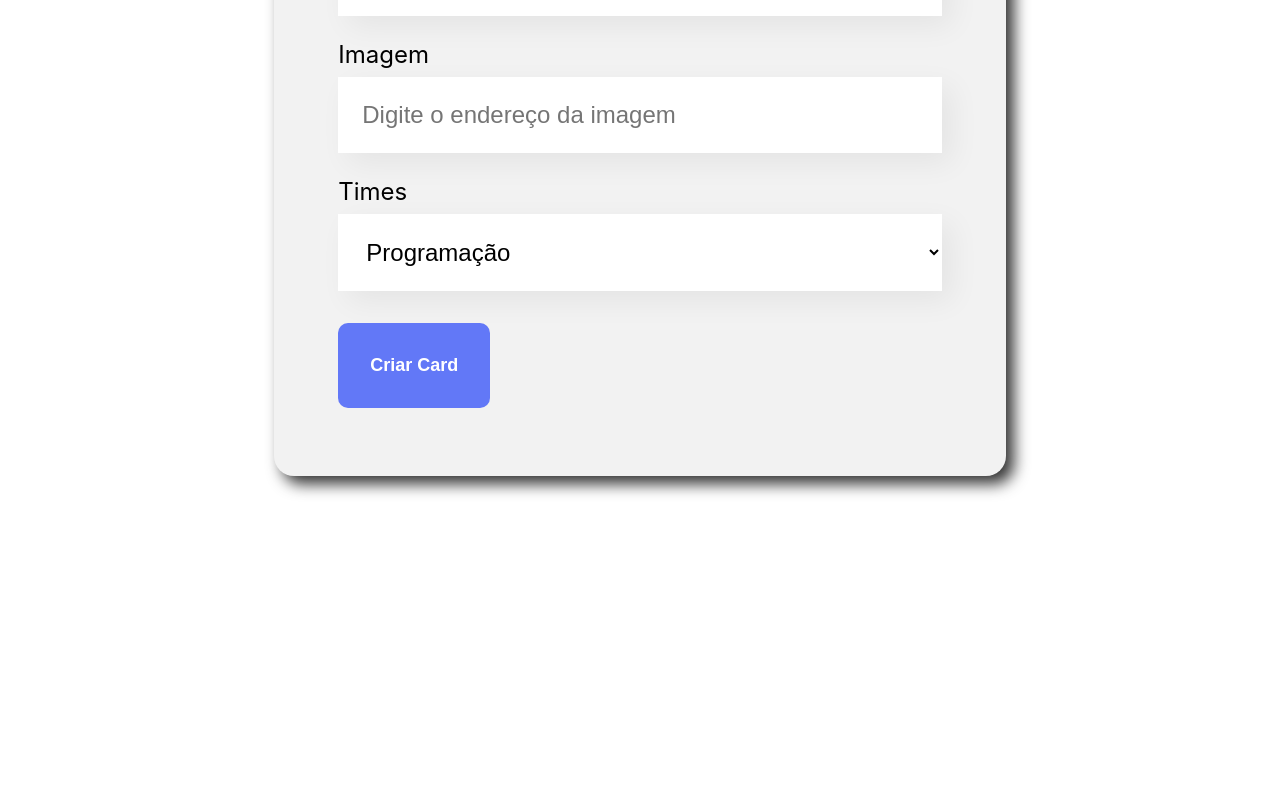
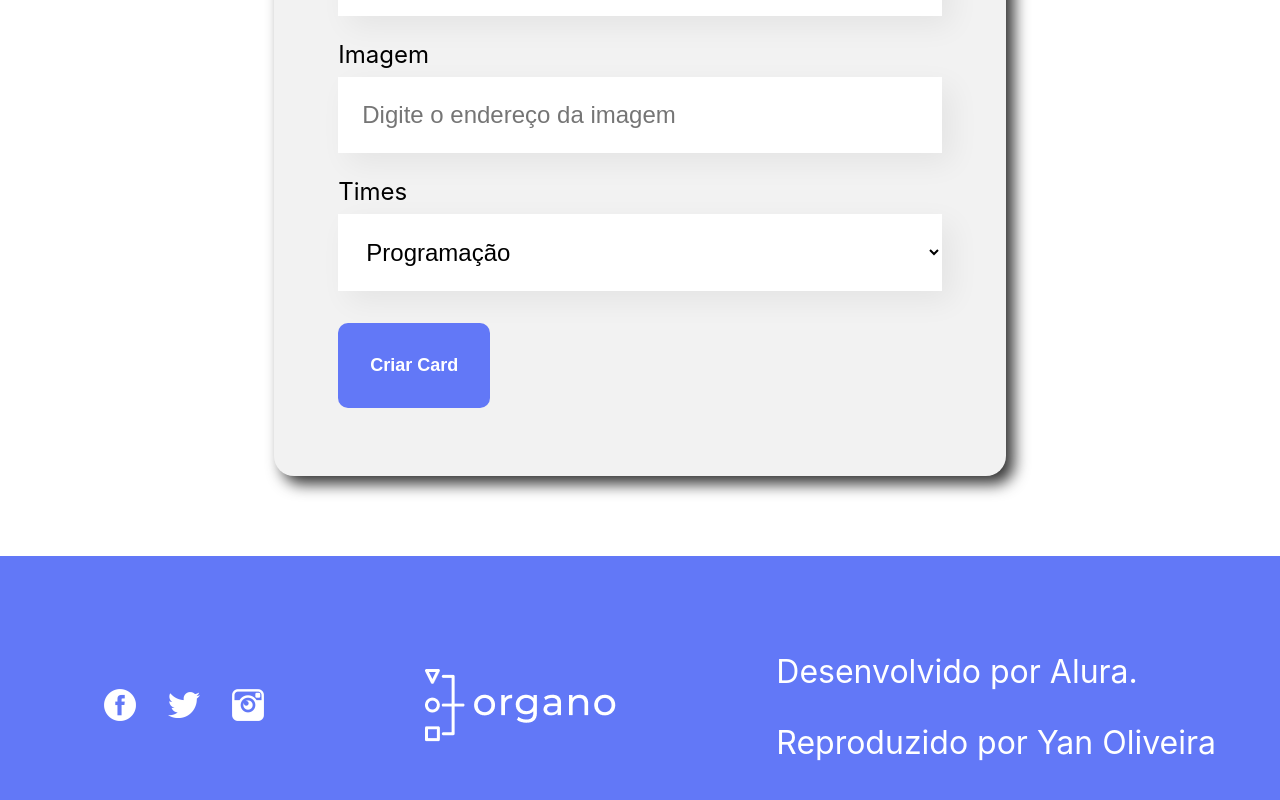
Before and after one commit to yanosmartins/Organo-aprendendo_React-Alura, a React (Create React App) app: page / in a window 1280 px wide. Shown: the part 921-1721 px from the top of the page. Before the commit the page ends 1477 px from the top, so only its background shows below. Built offline with nearby package versions, Linux system fonts and the light colour scheme; the HTML template or start-up script is replaced by a standard one.

Commit message:
adição de rodapé

```diff
--- a/src/App.js
+++ b/src/App.js
@@ -4,6 +4,7 @@
 // import CampoTexto from './componentes/CampoTexto'; //Neste import, eu não precisei de CampoTexto/CampoTexto.js... Pelo simples fato de ter renomeado pra index.js lá... É um bom macete.
 import Formulario from './componentes/Formulario';
 import Time from './componentes/Time';
+import Rodape from './componentes/Rodape';
 
 function App() {
 
@@ -40,6 +41,7 @@
         corSecundaria={time.corSecundaria}
         colaboradores={colaboradores.filter(colaborador => colaborador.time === time.nome)}
       />)}
+      <Rodape />
 
     </div>
   );
--- /dev/null
+++ b/src/componentes/Rodape/index.js
@@ -0,0 +1,43 @@
+import './rodape.css'
+
+const Rodape = () => {
+    return (
+        <footer className='footer'>
+            <section>
+                <ul>
+                    <li>
+                        <a href="github.com" target="_blank">
+                            <img src="./imagens/fb.png" alt="" />
+                        </a>
+                    </li>
+                    <li>
+                        <a href="twitter.com" target="_blank">
+                            <img src="../imagens/tw.png" alt="" />
+                        </a>
+                    </li>
+                    <li>
+                        <a href="instagram.com" target="_blank">
+                            <img src="../imagens/ig.png" alt="" />
+                        </a>
+                    </li>
+                </ul>
+            </section>
+            <section>
+                <img src="../imagens/logo.png" alt="" />
+            </section>
+            <section>
+                <p>
+                    Desenvolvido por Alura.
+                </p>
+                <p>
+                    Reproduzido por Yan Oliveira
+                </p>
+            </section>
+
+        </footer>
+
+    )
+
+}
+
+export default Rodape
--- /dev/null
+++ b/src/componentes/Rodape/rodape.css
@@ -0,0 +1,22 @@
+/* src/componentes/Rodape/index.js */
+
+.footer {
+    background: #6278F7;
+    color: #FFF;
+    padding: 64px;
+    display: flex;
+    justify-content: space-between;
+    align-items: center;
+}
+
+.footer ul li {
+    display: inline-block;
+    margin-right: 32px;
+}
+
+.footer ul li:last-child {
+    margin-right: 0;
+}
+.footer p {
+    font-size: 32px;
+}
```
